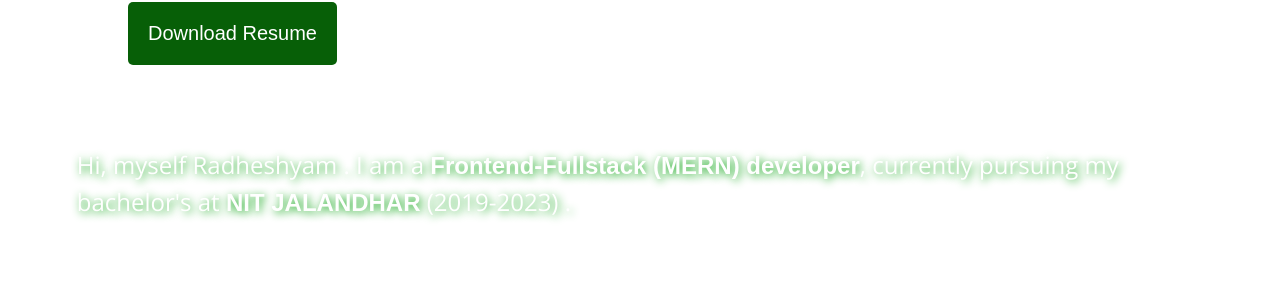
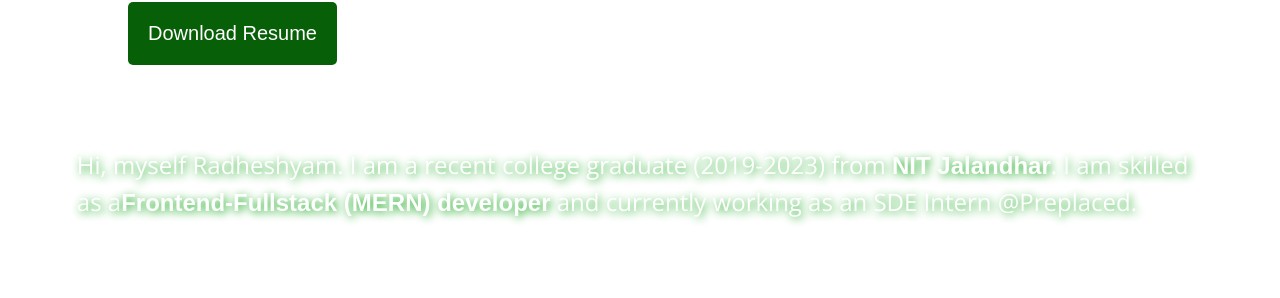
Before and after one commit to Radheshyam1234/Portfolio, a React (Create React App) app: page / in a window 1280 px wide. Shown: the part 502-800 px from the top of the page. Built offline with nearby package versions, Linux system fonts and the light colour scheme.

Commit message:
Added Internship Detail

```diff
--- a/src/App.js
+++ b/src/App.js
@@ -58,9 +58,8 @@ export default function App() {
       </a>
 
       <div className="intro-section">
-        Hi, myself Radheshyam . I am a{" "}
-        <b>Frontend-Fullstack (MERN) developer</b>, currently pursuing my
-        bachelor's at <b>NIT JALANDHAR</b> (2019-2023) .
+        Hi, myself Radheshyam. I am a{" "} recent college graduate (2019-2023) from  <b>NIT Jalandhar</b>. I am skilled as a
+        <b>Frontend-Fullstack (MERN) developer</b> and currently working as an SDE Intern @Preplaced.
       </div>
 
       <div
```
